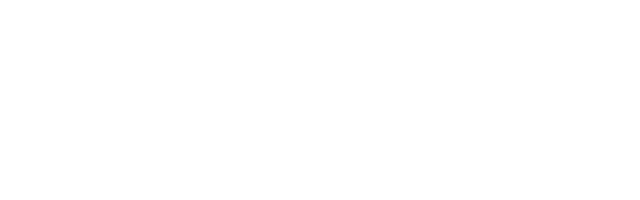
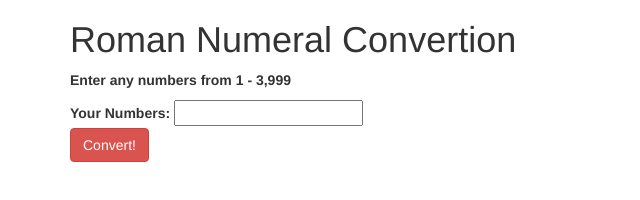
Before and after one commit to CommaderDavid/roman-numerals, a plain HTML site: page index.html in a window 1280 px wide. Shown: the whole page, without its empty margins (0-640 px from the left). Drawn offline with Linux system fonts and the light colour scheme.

Commit message:
Add first pass, no letters.

```diff
--- a/index.html
+++ b/index.html
@@ -9,6 +9,15 @@
     <script src="js/scripts.js" charset="utf-8"></script>
   </head>
   <body>
-
+    <div class="container">
+      <h1>Roman Numeral Convertion</h1>
+      <p><b>Enter any numbers from 1 - 3,999</b></p>
+      <form id="roman">
+        <label for="numbers">Your Numbers:</label>
+        <input type="number" id="numbers"><br>
+        <button type="submit" class="btn btn-danger">Convert!</button>
+      </form>
+      <span id="results"></span>
+    </div>
   </body>
 </html>
```
Also changed, not shown: 1 other file.
